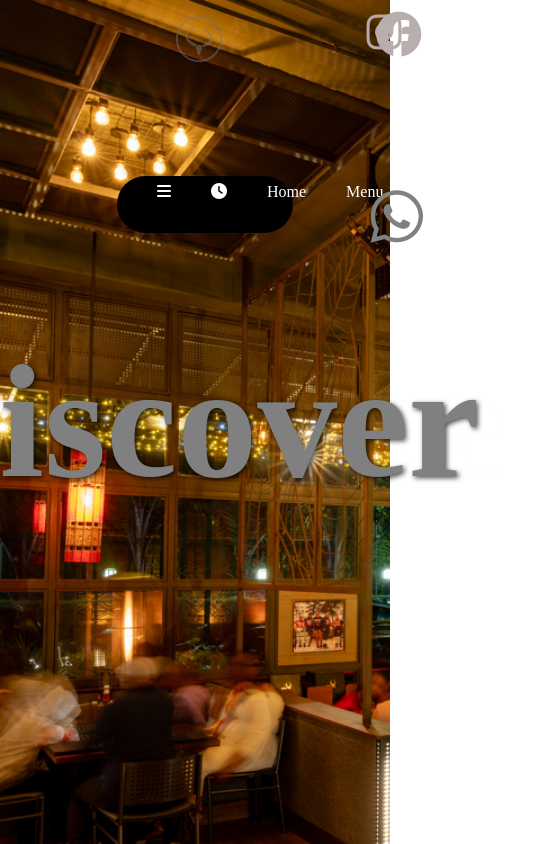
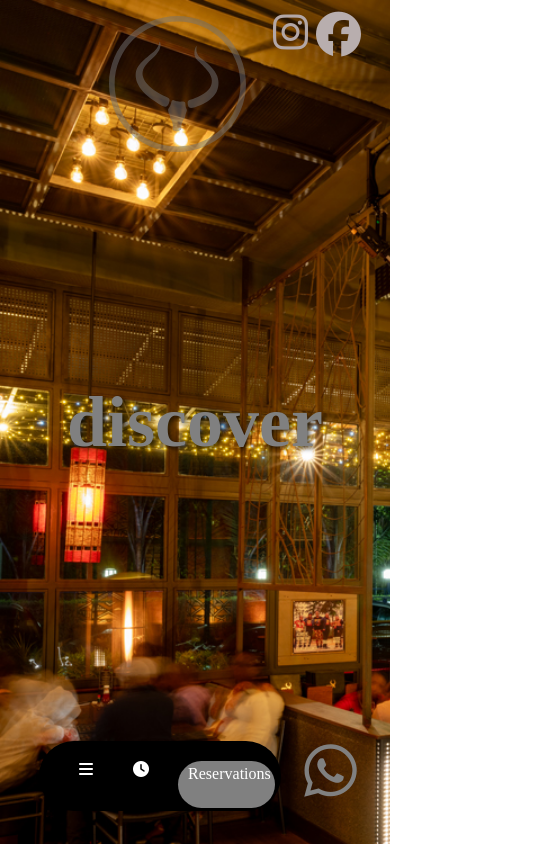
Before and after one commit to meazamisgina/Ankole-Grill-Website, a plain HTML site: page index.html in a window 390 px wide. Shown: the whole page, 559 px wide, since content can reach past the window. Drawn offline with Linux system fonts and the light colour scheme.

Commit message:
ankole-grill website structure

```diff
--- a/index.css
+++ b/index.css
@@ -97,9 +97,6 @@ body {
     margin-top: 3%;
 }
 
-
-
-
 .home-background {
     position: relative;
     width: 100%;
@@ -177,6 +174,83 @@ body {
         opacity: 0;
     }
 
+}
 
 
+
+@media only screen and (min-width: 200px) and (max-width:950px) {
+
+    body {
+        width: 90%;
+        position: fixed;
+        overflow: hidden;
+    }
+
+    .hidden {
+        display: none;
+    }
+
+    #hidden {
+        display: none;
+    }
+
+    .home-items {
+        padding-top: 5%;
+        width: 62%;
+        margin-top: 190%;
+        margin-left: -20%;
+
+        #reservation {
+            padding-top: 5%;
+            padding-left: 10px;
+            background-color: gray;
+            width: 62px;
+        }
+    }
+
+    .home-items a {
+        display: block;
+    }
+
+    #logo {
+        margin-left: 28%;
+        width: 35%;
+    }
+
+    .home-items a:hover {
+        border-radius: 6px;
+        font-size: 20px;
+        padding-right: 30px;
+    }
+
+
+    .fa-whatsapp {
+        margin-left: 78%;
+        width: 90%;
+        margin-top: 190%;
+
+    }
+
+    .home-background {
+        width: 100%;
+        background-size: cover;
+        position: fixed;
+    }
+
+    .home-background h1 {
+        font-size: 90%;
+    }
+
+    .fa-instagram {
+        width: 100%;
+        margin-left: 70%
+    }
+
+
+    .fa-facebook {
+        width: 50%;
+        margin-left: 81%;
+
+    }
+
 }
--- a/index.html
+++ b/index.html
@@ -36,12 +36,12 @@
             <ul class="home-items">
                 <a class="fa-solid fa-bars"></a>
                 <a class="fa-solid fa-clock"></a>
-            <li><a href="index.html">Home</a></li>
-            <li><a href="menu-page.html" class="active">Menu</a></li>
-            <li><a href="review.html" class="active">Reviews</a></li>
-            <li><a href="events.html" class="active">Events</a></li>
-            <li><a href="live.html" class="active">Live</a></li>
-            <li><a href="contact.html" class="active">Contacts</a></li>
+                <li><a href="index.html" id="hidden">Home</a></li>
+                <li><a href="menu-page.html" id="hidden">Menu</a></li>
+                <li><a href="review.html" id="hidden">Reviews</a></li>
+                <li><a href="events.html" id="hidden">Events</a></li>
+                <li><a href="live.html" id="hidden">Live</a></li>
+                <li><a href="contact.html" id="hidden">Contacts</a></li>
                 <li><a id="reservation" href="reservations.html">Reservations</a></li>
             </ul>
         </nav>
@@ -54,43 +54,3 @@
 </body>
 
 </html>
-
-
-
-
-
-
-
-
-
-
-
-
-
-
-
-
-
-<!--
-<div class="home-background">
-    <div class="home-image" id="home-image1">
-        <h1>welcome</h1>
-        <img src="Images/Ankole-Outside-view.jpg" alt="">
-    </div>
-    <div class="home-image" id="home-image2">
-        <h1>discover</h1>
-        <img src="Images/Ankole-In-view.jpg" alt="">
-    </div>
-    <div class="home-image" id="home-image3">
-        <h1>experience</h1>
-        <img src="Images/Ankole Chips.jpeg" alt="">
-    </div>
-    <div class="home-image" id="home-image4">
-        <h1>taste</h1>
-        <img src="Images/Ankole sweet.jpeg" alt="">
-    </div>
-    <div class="home-image" id="home-image5">
-        <h1>savour</h1>
-        <img src="Images/Ankole-gridients.jpg" alt="">
-    </div>
-</div> -->
--- a/menu-page.css
+++ b/menu-page.css
@@ -6,60 +6,69 @@ body {
     overflow: hidden;
 }
 
-.menu-page{
+.menu-page {
 
     display: flex;
     width: 110%;
 }
-.img1 img{
+
+.img1 img {
     width: 100%;
     height: 960px;
 }
-.show{
+
+.show {
     margin-top: -62%;
     color: white;
     text-align: center;
     line-height: 1.7em;
 }
-.show1{
+
+.show1 {
     margin-top: -50%;
     color: white;
     text-align: center;
     line-height: 1.7em;
 }
 
-#logo{
+#logo {
     position: absolute;
     margin-left: 42%;
     width: 15%;
 }
-.show a{
+
+.show a {
     color: white;
     text-decoration: none;
     font-weight: bold;
 }
-.show h1{
+
+.show h1 {
     color: white;
     font-weight: bold;
     font-size: 3em;
 }
-.show p{
+
+.show p {
     color: rgb(201, 19, 19);
     font-size: 2em;
     font-weight: bold;
 
 }
-.show1 a{
+
+.show1 a {
     color: white;
     text-decoration: none;
     font-weight: bold;
 }
-.show1 h1{
+
+.show1 h1 {
     color: white;
     font-weight: bold;
     font-size: 3em;
 }
-.show1 p{
+
+.show1 p {
     color: rgb(201, 19, 19);
     font-size: 2em;
     font-weight: bold;
@@ -118,3 +127,66 @@ body {
 
 
 }
+
+
+
+@media only screen and (min-width: 200px) and (max-width:950px) {
+    body {
+        width: 100%;
+
+    }
+
+    #active {
+        display: none;
+    }
+
+    .menu-page {
+        width: 100%;
+        flex-direction: column;
+    }
+
+    .img1 img {
+        width: 100%;
+
+    }
+
+    .show {
+        width: 100%;
+    }
+
+    .show1 {
+        width: 100%;
+    }
+
+
+    #logo {
+        width: 35%;
+        margin-left: 30%;
+        margin-top: 10%;
+    }
+
+    .show1 p {
+        width: 100%;
+    }
+
+
+    .home-items {
+        width: 30%;
+    }
+
+    #reservation {
+        background-color: gray;
+    }
+
+    .fa-whatsapp {
+        font-size: 60px;
+        color: white;
+        margin-left: 94%;
+        text-decoration: none;
+        margin-top: 15%;
+        position: absolute;
+
+
+    }
+
+}
--- a/reservations.css
+++ b/reservations.css
@@ -4,6 +4,7 @@ body {
     overflow: hidden;
 
 }
+
 .reservation {
     display: flex;
     width: 100%;
@@ -24,12 +25,14 @@ body {
     width: 300px;
 
 }
-.half-pic h3{
+
+.half-pic h3 {
     color: white;
     text-align: center;
     font-size: 3em;
 }
-.half-pic h1{
+
+.half-pic h1 {
     text-align: center;
     color: rgb(228, 19, 19);
     font-size: 3.5em;
@@ -44,7 +47,8 @@ body {
     padding-left: 3%;
 
 }
-.box-form{
+
+.box-form {
     border: rgb(26, 25, 25) solid 0.2px;
     margin-top: 3%;
     width: 80%;
@@ -76,13 +80,15 @@ body {
     color: white;
 
 }
-#location{
+
+#location {
     line-height: 2em;
     border: solid 0.5px rgb(68, 62, 62);
     width: 90%;
     background-color: inherit;
     height: 50px;
 }
+
 .home-items {
     display: flex;
     position: absolute;
@@ -121,6 +127,7 @@ body {
     height: 50px;
     padding-right: 30px;
 }
+
 #active:hover {
     background-color: white;
 }
@@ -142,8 +149,9 @@ body {
     color: white;
     padding-left: 3%;
 }
-.fa-whatsapp{
-    font-size:80px ;
+
+.fa-whatsapp {
+    font-size: 80px;
     color: rgb(90, 83, 83);
     margin-bottom: -6cm;
     margin-left: 88%;
@@ -151,3 +159,66 @@ body {
 
 
 }
+
+@media only screen and (min-width: 200px) and (max-width:950px) {
+    body {
+        width: 100%;
+        flex-direction: column;
+        overflow: hidden;
+        background-size: cover;
+    }
+
+    .reservation {
+        display: flex;
+        width: 100%;
+    }
+
+    .half-pic {
+        width: 100%;
+        flex-direction: column;
+    }
+
+    #logo {
+        width: 60%;
+
+    }
+
+    .active {
+        display: none;
+    }
+
+    .reservation-form {
+        width: 100%;
+    }
+
+
+    .reservation-form button {
+        width: 100%;
+    }
+
+    .reservation-form input {
+        width: 100%;
+
+    }
+
+    .home-items {
+        width: 60%;
+        align-content: center;
+        margin-left: 0;
+
+    }
+
+    .home-items a {
+        width: 100%;
+    }
+
+    #reservation {
+        width: 100%;
+        padding-left: 10px;
+    }
+
+    .fa-whatsapp {
+        width: 100%;
+        margin-left: 10%;
+    }
+}
--- a/review.css
+++ b/review.css
@@ -4,38 +4,40 @@ body {
     background-color: rgb(26, 24, 24);
     color: white;
 }
-.mySlides{
+
+.mySlides {
     display: none;
 }
 
-.fa-quote-left{
+.fa-quote-left {
     color: red;
     font-size: 50px;
     margin-left: 25%;
 }
 
-.fa-quote-right{
+.fa-quote-right {
     color: red;
     font-size: 50px;
     margin-left: 70%;
 }
 
-.logo h1{
+.logo h1 {
     font-size: 3.5em;
     text-align: center;
 
 }
 
-.review-display-container{
+.review-display-container {
     text-align: center;
 }
-.button-display-left{
-margin-top: -5px;
+
+.button-display-left {
+    margin-top: -5px;
     background-color: transparent;
     margin-left: -1%;
 }
 
-.button-display-right{
+.button-display-right {
     font-size: 20px;
     background-color: transparent;
     margin-left: -30%;
@@ -104,5 +106,119 @@ margin-top: -5px;
     margin-top: 10%;
     position: fixed;
 
+}
+
+
+@media only screen and (min-width: 200px) and (max-width:950px) {
+    body {
+        width: 100%;
+        width: auto;
+    }
+
+    .fa-quote-left {
+        width: 100%;
+
+    }
+
+    .fa-quote-right {
+
+        width: 100%;
+
+    }
+
+    .logo h1 {
+        width: 100%;
+
+
+    }
+
+    .review-display-container {
+        text-align: center;
+    }
+
+    .button-display-left {
+        margin-top: -5px;
+        background-color: transparent;
+        margin-left: -1%;
+    }
+
+    .button-display-right {
+        font-size: 20px;
+        background-color: transparent;
+        margin-left: -30%;
+    }
+
+    #logo {
+        width: 100%;
+        margin-left: 0%;
+    }
+
+    .home-items {
+        width: 100%;
+        margin-left: -25%;
+        margin-top: 10%;
+        padding-left: 0%;
+
+    }
+
+    .home-items a {
+        width: 100%;
+
+    }
+
+    .home-items a:hover {
+        border-radius: 6px;
+        font-size: 20px;
+        padding-right: 30px;
+    }
+
+    #reservation {
+        margin-left: -100%;
+        width: 100%;
+        padding-left: -60%;
+    }
+
+    .fa-whatsapp {
+        width: 100%;
+        margin-left: 50%;
+        margin-top: 10%;
+
+
+
+    }
+
+
+
+
+
+
+
+
+
+
+
+
+
+
+
+
+
+
+
+
+
+
+
+
+
+
+
+
+
+
+
+
+
+
 
 }
```
Also changed, not shown: live.css (+0 -10 lines), menu-page.html (+6 -6 lines), reservations.html (+1 -3 lines). Lines whose indentation alone changed are shown as unchanged.
